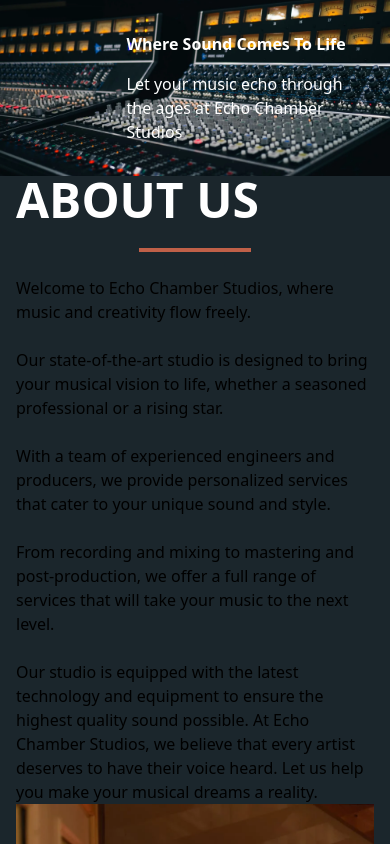
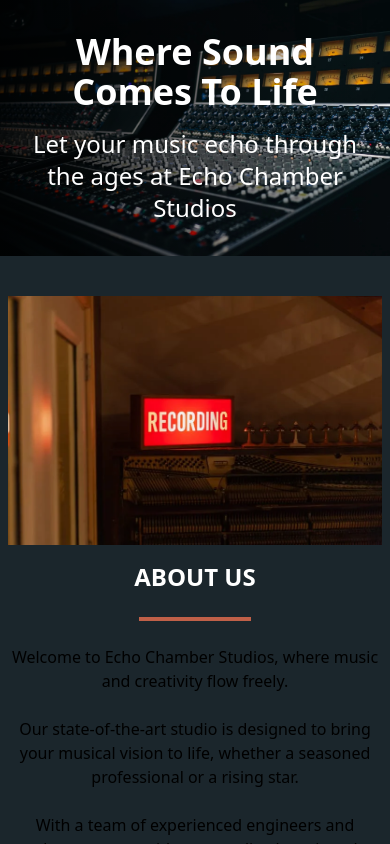
Before and after one commit to Nextsoun/Next-Sounds, a Next.js app: page / in a window 390 px wide. Shown: the top 844 px of the page. Built offline with nearby package versions, Linux system fonts and the light colour scheme.

Commit message:
responsive de home y about

```diff
--- a/app/page.tsx
+++ b/app/page.tsx
@@ -1,5 +1,6 @@
 import React from "react";
-import { About, Servicios, Contact } from "@/components";
+import Image from "next/image";
+import { Servicios, Contact } from "@/components";
 import { Roboto_Condensed, Cabin } from "next/font/google";
 
 const roboto = Roboto_Condensed({ subsets: ["latin"] });
@@ -9,21 +10,54 @@ export default function Home() {
   return (
     <main className="mx-auto items-center">
       <section
-        className="relative bg-[url('/Consola.jpg')] bg-center bg-cover bg-opacity-10 h-full lg:min-h-screen flex lg:px-36 m-0"
+        className="relative bg-[url('/Consola.jpg')] bg-center bg-cover object-cover opacity-1 h-full lg:min-h-screen flex lg:justify-end lg:px-36 m-0"
         id="home"
       >
-        <div className="absolute inset-0 lg:bg-gradient-to-r from-transparentto-black bg-opacity-10"></div>{" "}
+        <div className="absolute inset-0 bg-gradient-to-r from-black/80 to-transparent lg:bg-gradient-to-r lg:from-transparent lg:to-black"></div>
         {/* Overlay oscuro */}
-        <div className="lg:relative w-1/2"></div> {/* Mitad izquierda vacía */}
-        <div className="lg:relative lg:w-1/2 flex flex-col items-start justify-center p-8 z-10">
+
+        <div className="relative w-full lg:w-1/2 flex flex-col items-start text-center justify-center p-8 z-10">
           {/* Mitad derecha con el texto */}
-          <h1 className="lg:text-6xl font-bold mb-4 text-white">Where Sound Comes To Life</h1>
-          <h2 className="lg:text-4xl text-white">Let your music echo through the ages at Echo Chamber Studios</h2>
+          <h1 className="text-4xl lg:text-6xl font-bold mb-4 text-white">Where Sound Comes To Life</h1>
+          <h2 className="text-2xl lg:text-4xl text-white">
+            Let your music echo through the ages at Echo Chamber Studios
+          </h2>
         </div>
       </section>
 
-      <section>
-        <About />
+      <section className="bg-[#1B262C] flex py-10 px-2 lg:py-24">
+        <div className="flex flex-col-reverse justify-center lg:grid lg:grid-cols-2 lg:gap-2 lg:px-24 ">
+          <div className=" text-center py-4">
+            <h1 className="text-2xl lg:text-4xl font-extrabold text-white">ABOUT US</h1>
+            <hr className="border-t-4 border-[#C06048] my-6 w-28 mx-auto lg:mx-0" />
+
+            <p className="text-md">Welcome to Echo Chamber Studios, where music and creativity flow freely.</p>
+            <br />
+            <p>
+              Our state-of-the-art studio is designed to bring your musical vision to life, whether a seasoned
+              professional or a rising star.
+            </p>
+            <br />
+            <p>
+              With a team of experienced engineers and producers, we provide personalized services that cater to your
+              unique sound and style.
+            </p>
+            <br />
+            <p>
+              From recording and mixing to mastering and post-production, we offer a full range of services that will
+              take your music to the next level.
+            </p>
+            <br />
+            <p>
+              Our studio is equipped with the latest technology and equipment to ensure the highest quality sound
+              possible. At Echo Chamber Studios, we believe that every artist deserves to have their voice heard. Let us
+              help you make your musical dreams a reality.
+            </p>
+          </div>
+          <div>
+            <Image src="/AboutUs.webp" alt="Recording" height={1000} width={1000} />
+          </div>
+        </div>
       </section>
       <section>
         <Servicios />
--- a/components/about/About.tsx
+++ /dev/null
@@ -1,38 +0,0 @@
-import Image from "next/image";
-import React from "react";
-
-const About = () => {
-  return (
-    <div className="bg-[#1B262C] w-full min-h-96 px-4 md:px-36">
-      <h1 className="text-5xl font-extrabold text-white">ABOUT US</h1>
-      <hr className="border-t-4 border-[#C06048] my-6 w-28 mx-auto md:mx-0" />
-
-      <p>Welcome to Echo Chamber Studios, where music and creativity flow freely.</p>
-      <br />
-      <p>
-        Our state-of-the-art studio is designed to bring your musical vision to life, whether a seasoned professional or
-        a rising star.
-      </p>
-      <br />
-      <p>
-        With a team of experienced engineers and producers, we provide personalized services that cater to your unique
-        sound and style.
-      </p>
-      <br />
-      <p>
-        From recording and mixing to mastering and post-production, we offer a full range of services that will take
-        your music to the next level.
-      </p>
-      <br />
-      <p>
-        Our studio is equipped with the latest technology and equipment to ensure the highest quality sound possible. At
-        Echo Chamber Studios, we believe that every artist deserves to have their voice heard. Let us help you make your
-        musical dreams a reality.
-      </p>
-
-      <Image src="/AboutUs.webp" alt="Recording" height={1000} width={1000} />
-    </div>
-  );
-};
-
-export default About;
--- a/components/index.ts
+++ b/components/index.ts
@@ -1,4 +1,3 @@
-export { default as About } from "./about/About";
 export { default as Servicios } from "./servicios/Servicios";
 export { default as Contact } from "./contact/Contact";
 
```
